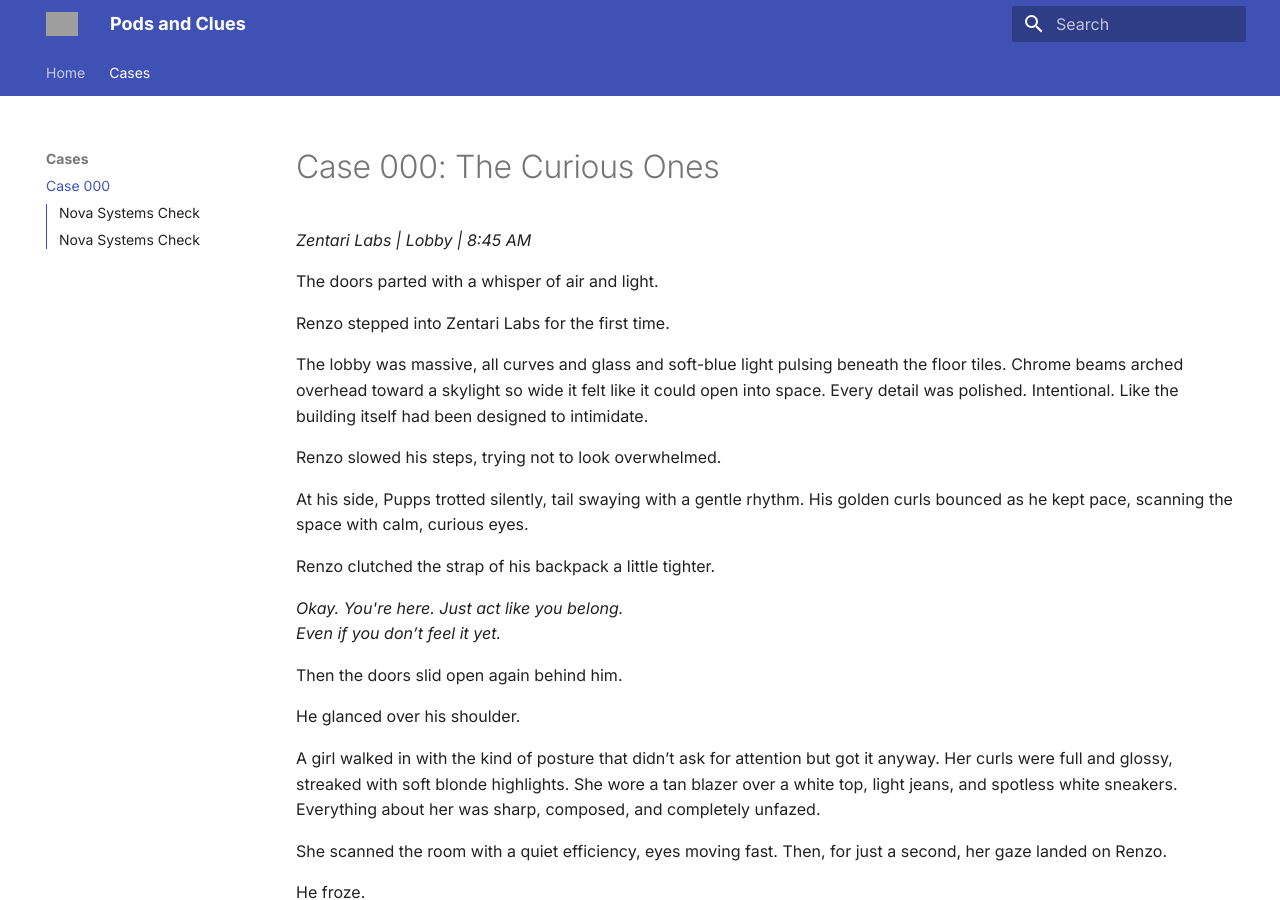
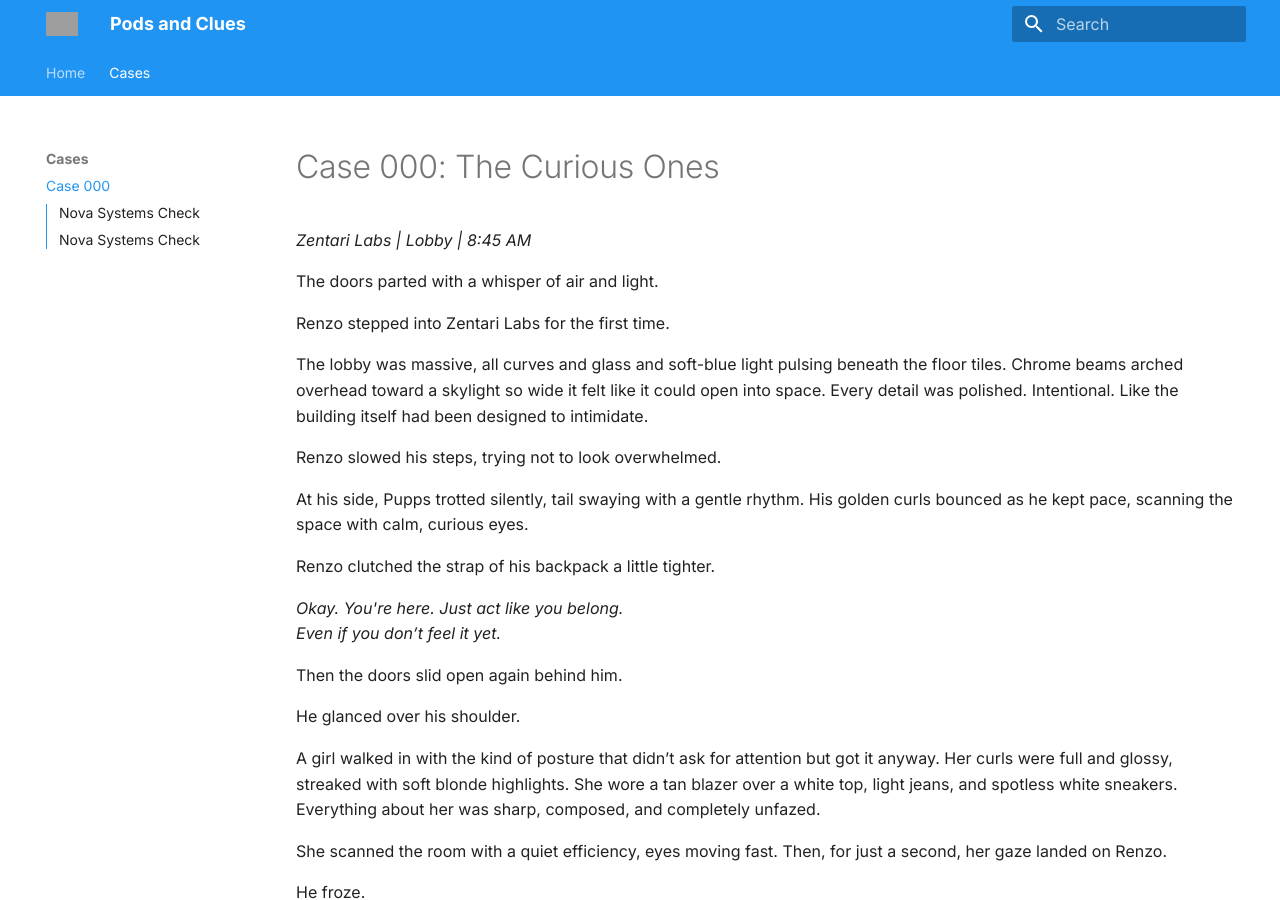
Before and after one commit to zentarilabs/pods-and-clues, an MkDocs documentation site: the page built from docs/cases/case-000.md, in a window 1280 px wide and 900 px high. Built offline with MkDocs 1.6.1 and Material for MkDocs 9.7.7, drawn with Linux system fonts in a browser that asks for light colours; nearby versions of some CDN libraries; grey boxes are pictures that could not be loaded.

Commit message:
update style

```diff
--- a/mkdocs.yml
+++ b/mkdocs.yml
@@ -16,12 +16,11 @@ theme:
     - toc.integrate
   palette:
     - scheme: default
-      primary: custom
+      primary: blue
+      accent: teal
   font:
     text: Inter
     code: JetBrains Mono
-  extra-css:
-    - stylesheets/extra.css
 
 nav:
   - Home: index.md
```
